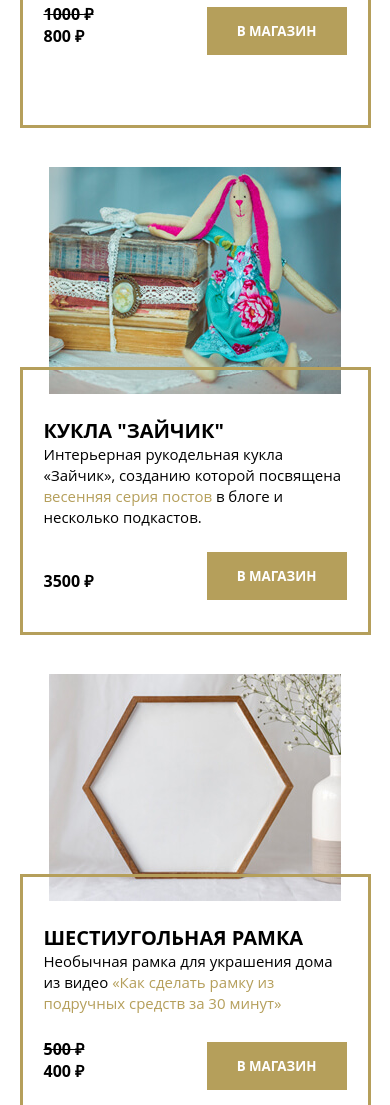
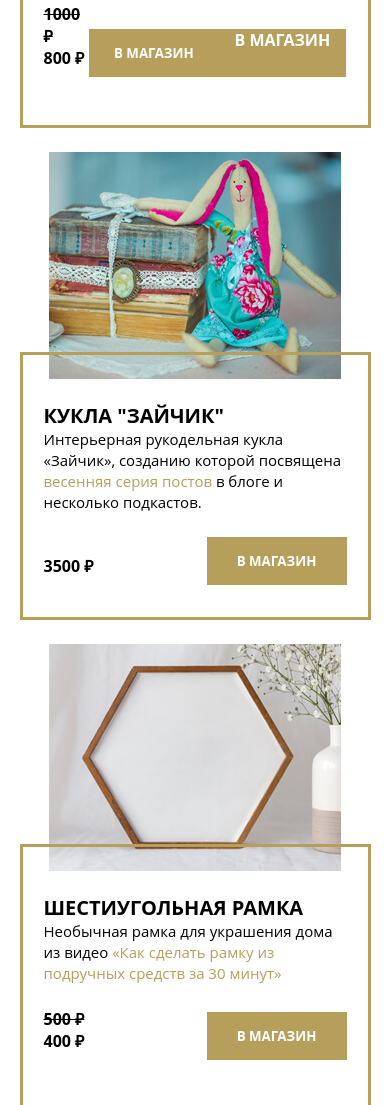
Before and after one commit to Nazgulius/mq-diploma-main, a plain HTML site: page index.html in a window 390 px wide. Shown: the part 6859-7964 px from the top of the page. Drawn offline with Linux system fonts and the light colour scheme.

Commit message:
updated 3, 4

```diff
--- a/css/style-mobile.css
+++ b/css/style-mobile.css
@@ -118,7 +118,7 @@
 
 
 .products {
-  height: 1692px;
+  height: 1517px;
   width: 90vw;
   margin-bottom: 42px;
   margin-left: 5vw;
@@ -136,7 +136,7 @@
 }
 
 .product-item:nth-child(n + 2) {
-  margin-top: 250px;
+  margin-top: 235px;
 }
 
 .product-item-border {
--- a/css/style-tablet.css
+++ b/css/style-tablet.css
@@ -125,7 +125,7 @@
 }
 
 .product-item-img3 {
-  margin-top: 250px;
+  margin-top: 230px;
 }
 
 .product-item-border {
--- a/css/style.css
+++ b/css/style.css
@@ -762,6 +762,31 @@ h3 {
   background-color: #323232;
 }
 
+.product-a-botton {
+  width: 140px;
+  height: 48px;
+  text-align: center;
+
+
+
+  text-transform: uppercase;
+  font-family: Open Sans, sans-serif;
+  font-weight: bold;
+
+  background-color: #b59f5b;
+  color: #fff;
+  border: 0;
+}
+
+.product-a-button:hover {
+  background-color: #323232;
+}
+
+.product-a-botton-text {
+  text-align: center;
+  align-items: center;
+}
+
 
 
 /*************** Подвал страницы ***************/
--- a/index.html
+++ b/index.html
@@ -477,6 +477,9 @@
               <span class="product-sum">800 &#8381</span>
             </div>
             <button class="product-button">В магазин</button>
+            <a href="#0" class="product-a-botton">
+              <span class="product-a-botton-text">В магазин</span>
+            </a>
           </div>
         </div>
       </div>
@@ -526,6 +529,7 @@
               <span class="product-sum">400 &#8381</span>
             </div>
             <button class="product-button">В магазин</button>
+
           </div>
         </div>
       </div>
```
